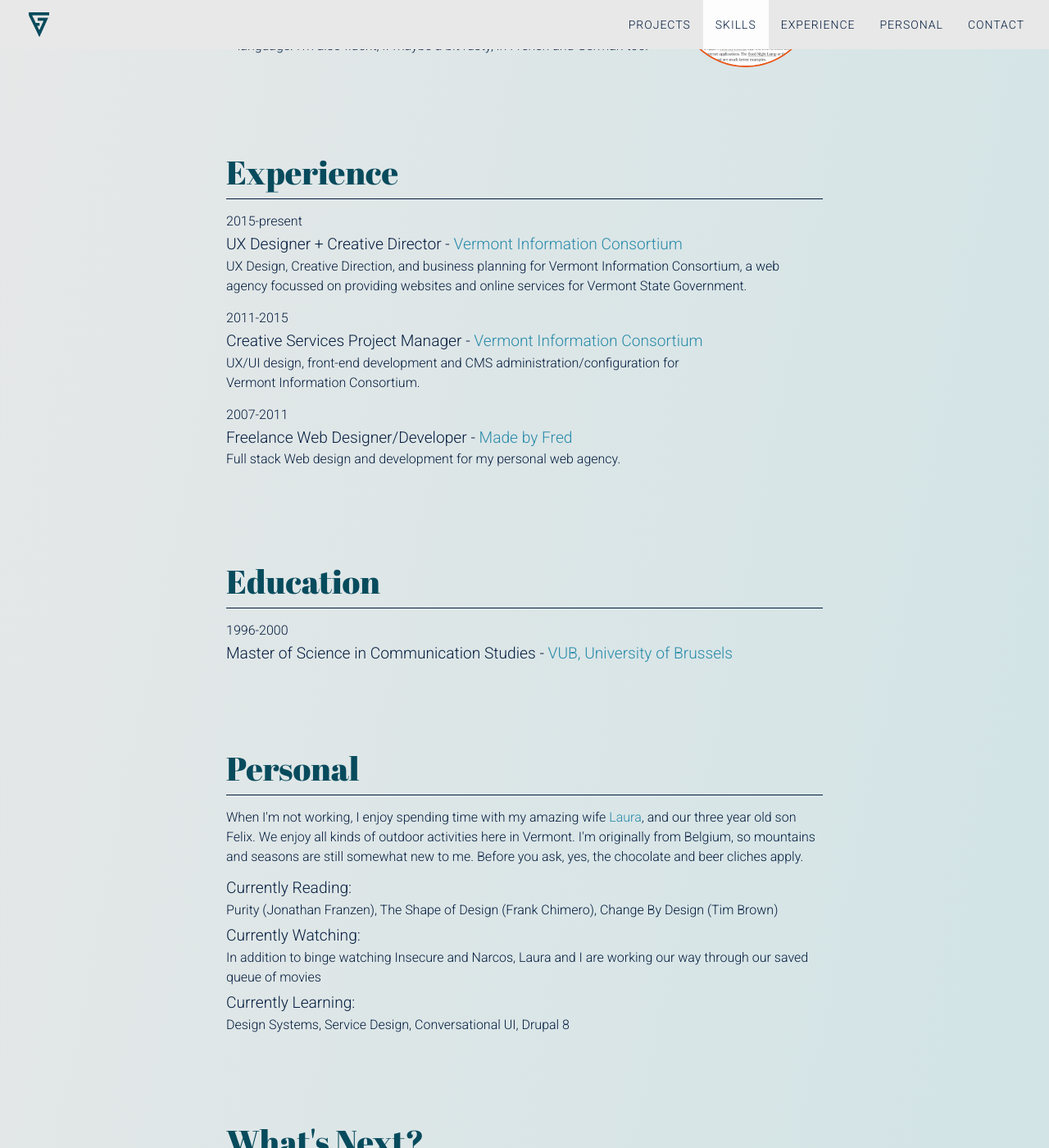
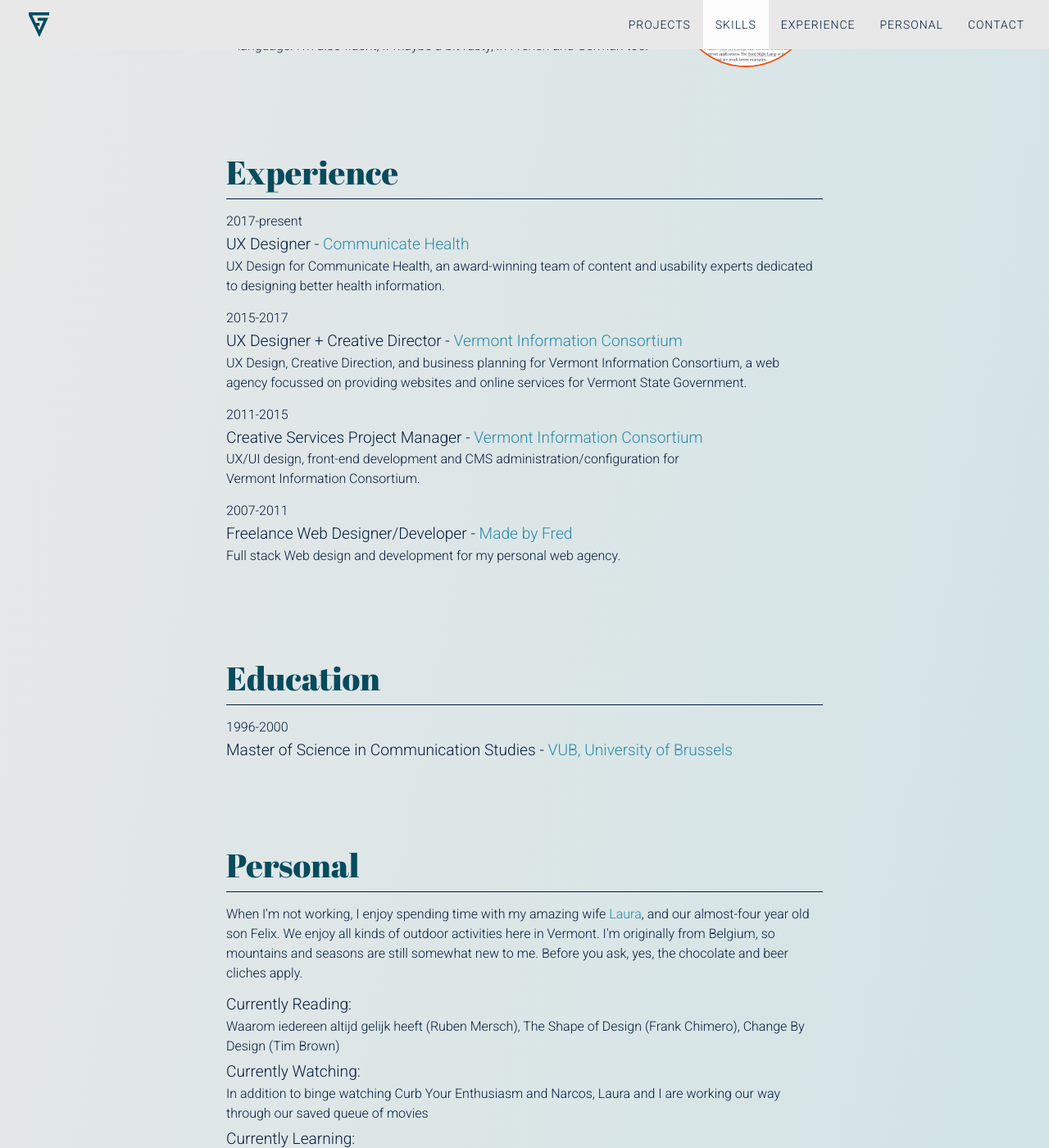
Before and after one commit to fredvg/fredvg.github.io, a Jekyll site: the page built from index.html, in a window 1280 px wide and 1400 px high, scrolled down 4627 px. Shown: the whole window at 82% size. Built offline with Jekyll 4.4.1, drawn with Linux system fonts in a browser that asks for light colours; some of the changed text lies outside the part shown.

Commit message:
updated about, experience and personal sections to reflect that I am no longer looking for a new job.

```diff
--- a/_includes/about.html
+++ b/_includes/about.html
@@ -2,8 +2,8 @@
 <section id="about">
   <h2 class="section-title">About</h2>
   <div class="first-column">
-    <p>As a creative director and UX designer, I live and breathe digital design. I’m always hungry for new challenges that I can dream up solutions for.</p>
-    <p>Building the best possible digital products isn’t just team work, it’s a team sport. I do my best work as part of a team of driven web professionals. If your team needs a user-centric UX designer, I’d love to hear from you!</p>
+    <p>As a UX/UI designer, I live and breathe digital design. I’m always hungry for new challenges that I can dream up solutions for.</p>
+    <p>Building the best possible digital products isn’t just team work, it’s a team sport. I do my best work as part of a team of driven web professionals.</p>
     <div>
       <a href="#contact" class="page-scroll btn btn-xl">Get in Touch!</a>
     </div>
--- a/_includes/experience.html
+++ b/_includes/experience.html
@@ -3,7 +3,12 @@
   <h2 class="section-title">Experience</h2>
   <ul>
     <li>
-      <span class="date">2015-present</span>
+      <span class="date">2017-present</span>
+      <h3>UX Designer - <a class="company" href="http://communicatehealth.com">Communicate Health</a></h3>
+      <p class="description">UX Design for Communicate Health, an award-winning team of content and usability experts dedicated to designing better health information.</p>
+    </li>
+    <li>
+      <span class="date">2015-2017</span>
       <h3>UX Designer + Creative Director - <a class="company" href="http://vermontegov.com">Vermont&nbsp;Information&nbsp;Consortium</a></h3>
       <p class="description">UX Design, Creative Direction, and business planning for Vermont Information Consortium, a web agency focussed on providing websites and online services for Vermont&nbsp;State&nbsp;Government.</p>
     </li>
--- a/_includes/personal.html
+++ b/_includes/personal.html
@@ -1,10 +1,10 @@
 <!-- Personal Section -->
 <section id="personal">
 <h2 class="section-title">Personal</h2>
-<p>When I'm not working, I enjoy spending time with my amazing wife <a href="http://lauramacchia.com">Laura</a>, and our three year old son Felix. We enjoy all kinds of outdoor activities here in Vermont. I'm originally from Belgium, so mountains and seasons are still somewhat new to me. Before you ask, yes, the chocolate and beer cliches&nbsp;apply.</p>
+<p>When I'm not working, I enjoy spending time with my amazing wife <a href="http://lauramacchia.com">Laura</a>, and our almost-four year old son Felix. We enjoy all kinds of outdoor activities here in Vermont. I'm originally from Belgium, so mountains and seasons are still somewhat new to me. Before you ask, yes, the chocolate and beer cliches&nbsp;apply.</p>
 <ul class="entries">
-  <li><h3>Currently Reading:</h3>Purity (Jonathan Franzen), The Shape of Design (Frank&nbsp;Chimero), Change By Design (Tim&nbsp;Brown)</li>
-  <li><h3>Currently Watching:</h3>In addition to binge watching Insecure and Narcos, Laura and I are working our way through our saved queue of&nbsp;movies</li>
+  <li><h3>Currently Reading:</h3>Waarom iedereen altijd gelijk heeft (Ruben Mersch), The Shape of Design (Frank&nbsp;Chimero), Change By Design (Tim&nbsp;Brown)</li>
+  <li><h3>Currently Watching:</h3>In addition to binge watching Curb Your Enthusiasm and Narcos, Laura and I are working our way through our saved queue of&nbsp;movies</li>
   <li><h3>Currently Learning:</h3> Design Systems, Service Design, Conversational&nbsp;UI, Drupal 8</li>
 </ul>
 </section>
```
